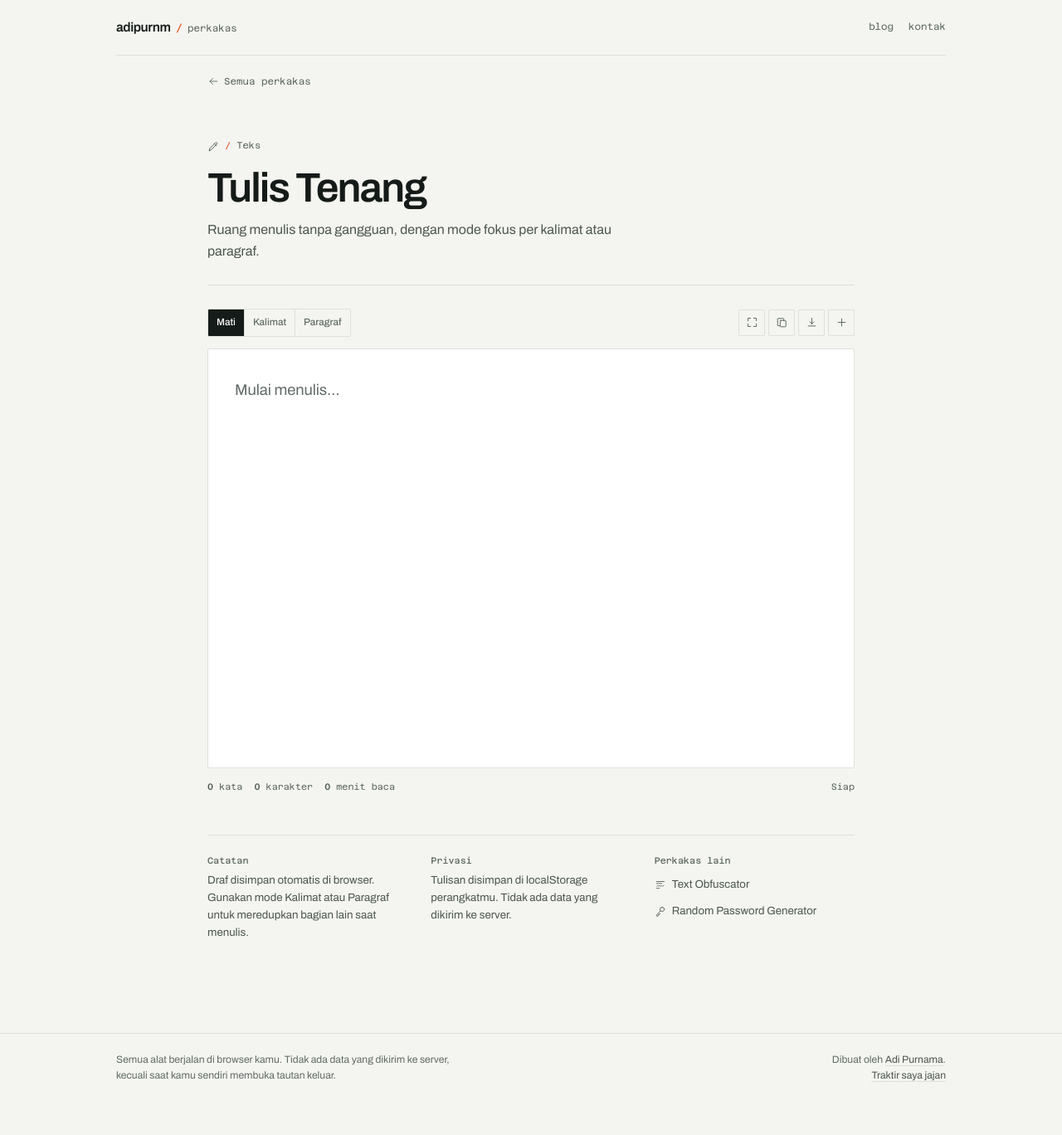
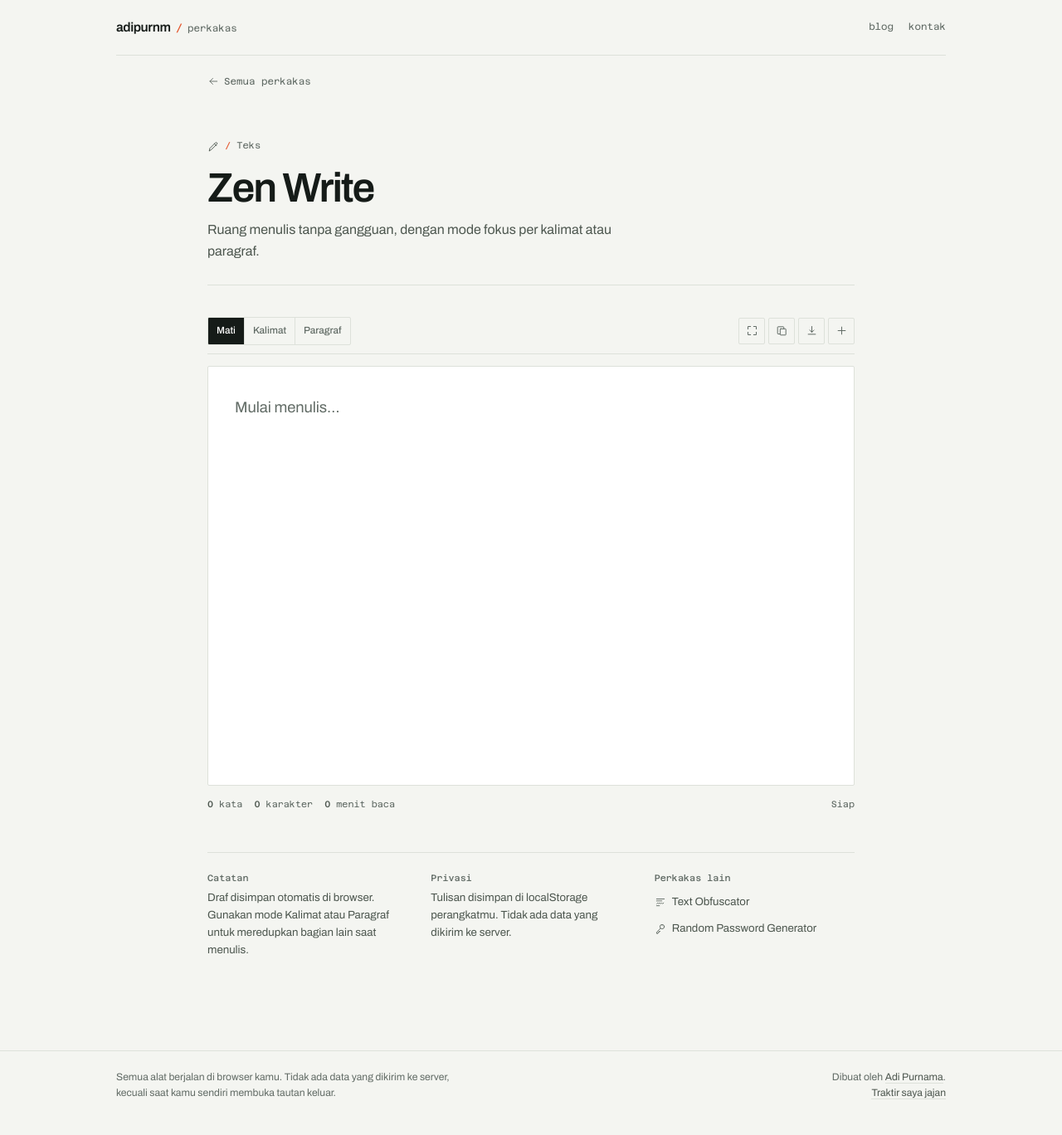
Before and after one commit to adiprnm/web-tools, a Jekyll site: the page built from zen-write/index.html, in a window 1280 px wide. Shown: the whole page at 83% size. Built offline with Jekyll 4.4.1, drawn with Linux system fonts in a browser that asks for light colours; before the commit the page ends 1347 px from its top, so only the background shows below that.

Commit message:
Rename Tulis Tenang to Zen Write and make toolbar sticky

```diff
--- a/_data/tools.yml
+++ b/_data/tools.yml
@@ -15,8 +15,8 @@
   note: Simpan daftar tamu lebih dulu, lalu kirim satu per satu. Progres tersimpan di browser.
   privacy: Daftar tamu dan template pesan disimpan di localStorage perangkatmu. Tidak ada data yang dikirim ke server kami.
 
-- slug: tulis-tenang
-  title: Tulis Tenang
+- slug: zen-write
+  title: Zen Write
   description: Ruang menulis tanpa gangguan, dengan mode fokus per kalimat atau paragraf.
   group: Teks
   icon: pencil
--- a/assets/css/main.css
+++ b/assets/css/main.css
@@ -1492,11 +1492,17 @@ textarea.input--mono {
 }
 
 .writing-toolbar {
+  position: sticky;
+  top: 0;
+  z-index: 20;
   display: flex;
   flex-wrap: wrap;
   align-items: center;
   justify-content: space-between;
   gap: 10px;
+  padding-block: 10px;
+  background: var(--paper);
+  border-bottom: 1px solid var(--line);
 }
 
 .segmented {
--- a/tulis-tenang/index.html
+++ b/zen-write/index.html
@@ -1,7 +1,7 @@
 ---
 layout: tool
-tool: tulis-tenang
-title: Tulis Tenang
+tool: zen-write
+title: Zen Write
 description: Ruang menulis tanpa gangguan, dengan mode fokus per kalimat atau paragraf.
 ---
 <div class="writing-room" id="writing-room">
@@ -42,4 +42,4 @@ description: Ruang menulis tanpa gangguan, dengan mode fokus per kalimat atau pa
   </div>
 </div>
 
-<script src="{{ '/tulis-tenang/main.js' | relative_url }}" defer></script>
+<script src="{{ '/zen-write/main.js' | relative_url }}" defer></script>
--- a/tulis-tenang/main.js
+++ b/zen-write/main.js
@@ -1,7 +1,8 @@
 (function () {
   "use strict";
 
-  var STORAGE_KEY = "tulis-tenang:v1";
+  var STORAGE_KEY = "zen-write:v1";
+  var LEGACY_STORAGE_KEY = "tulis-tenang:v1";
   var SAVE_DELAY = 500;
   var WORDS_PER_MINUTE = 200;
   var FOCUS_MODES = ["off", "sentence", "paragraph"];
@@ -46,7 +47,16 @@
 
     function readDraft() {
       try {
-        return JSON.parse(localStorage.getItem(STORAGE_KEY) || "null");
+        var raw = localStorage.getItem(STORAGE_KEY);
+        if (!raw) {
+          var legacy = localStorage.getItem(LEGACY_STORAGE_KEY);
+          if (legacy) {
+            localStorage.setItem(STORAGE_KEY, legacy);
+            localStorage.removeItem(LEGACY_STORAGE_KEY);
+            raw = legacy;
+          }
+        }
+        return JSON.parse(raw || "null");
       } catch (error) {
         return null;
       }
```
